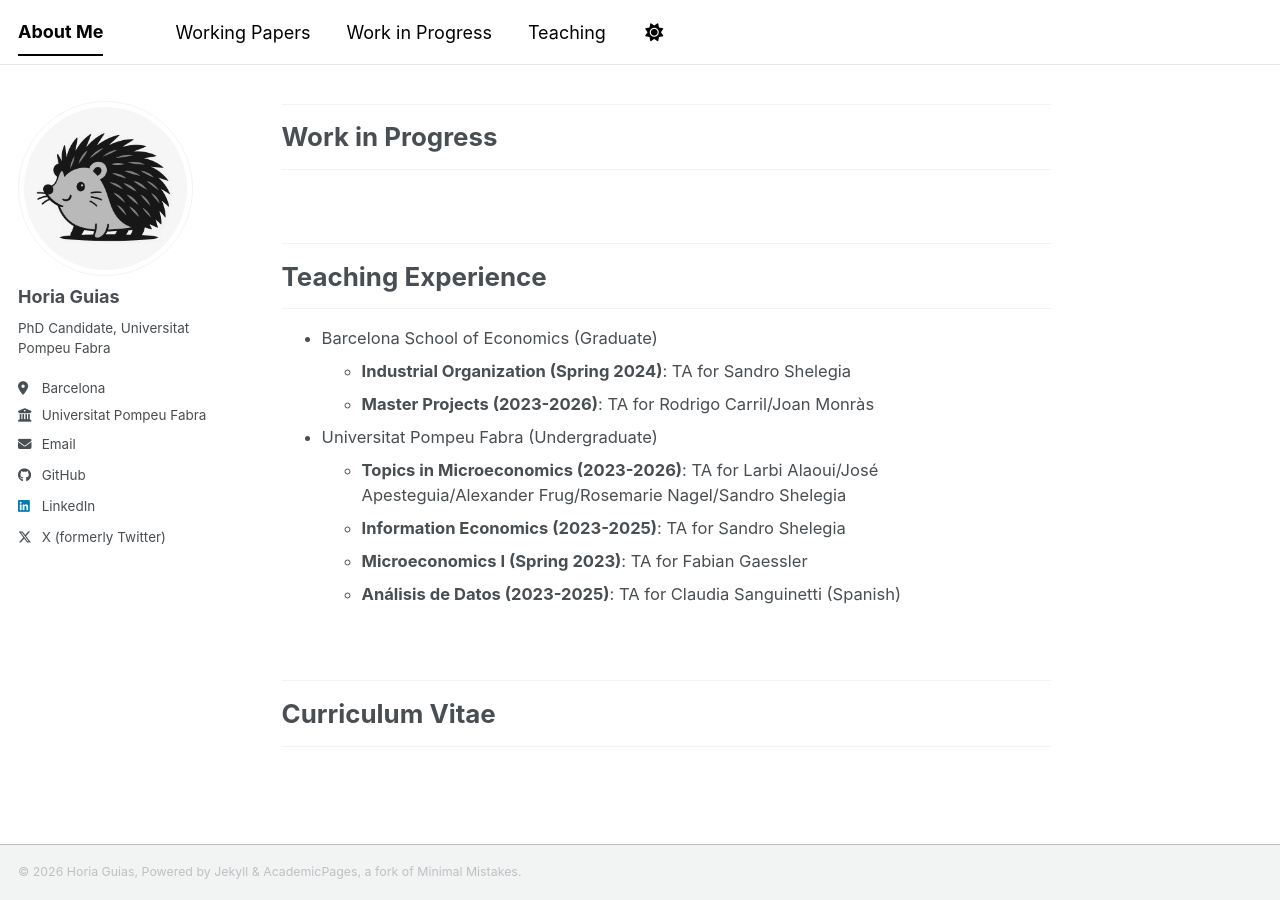
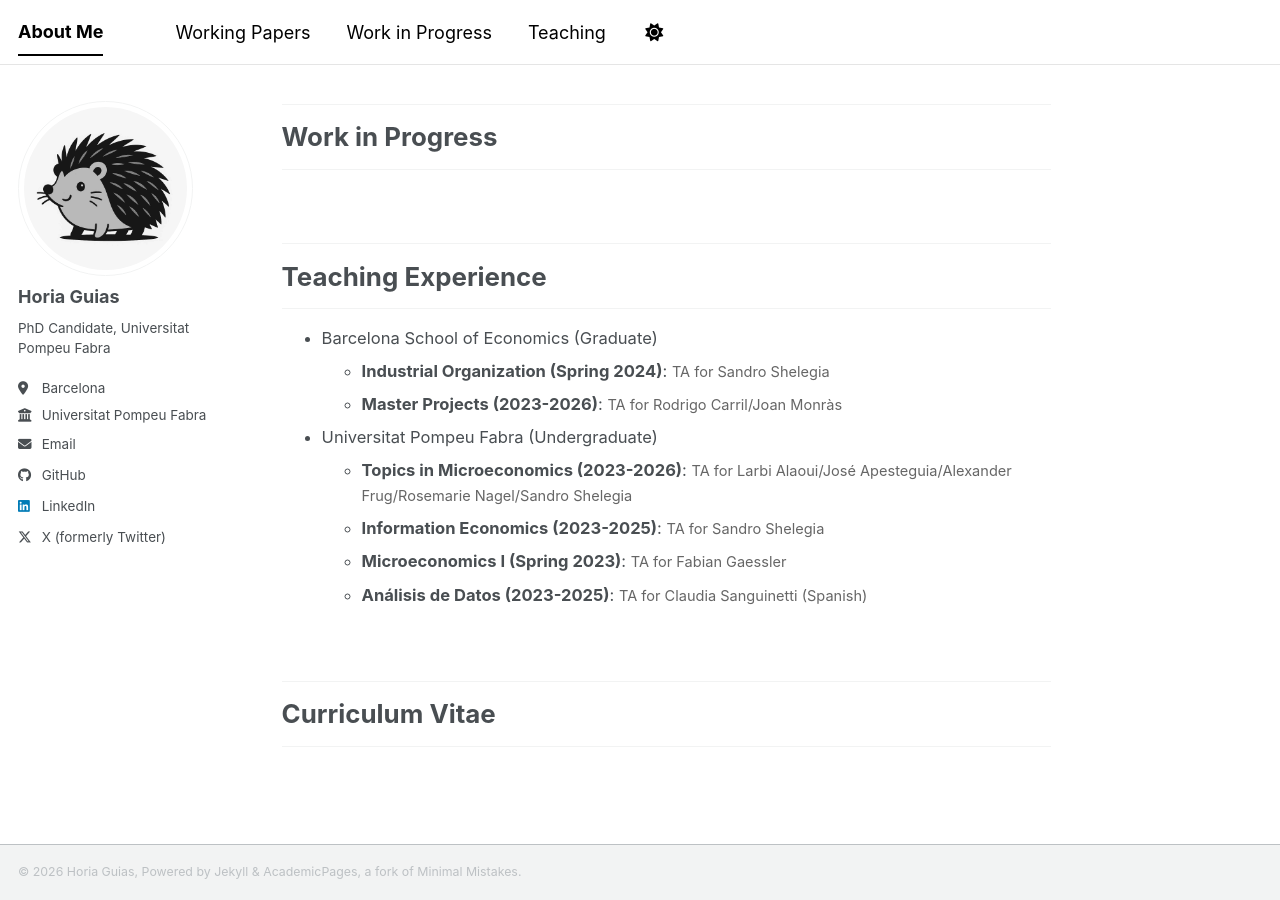
Before and after one commit to horiaguias/horiaguias.github.io, a Jekyll site: the page built from _pages/about.md, in a window 1280 px wide and 900 px high, scrolled down 716 px. Built offline with Jekyll 4.4.1, drawn with Linux system fonts in a browser that asks for light colours; a style sheet for code colours, icons or effects is not loaded.

Commit message:
Change Font Size Teaching Section

```diff
--- a/_pages/about.md
+++ b/_pages/about.md
@@ -67,14 +67,14 @@
 ---
 
 * Barcelona School of Economics (Graduate)
-  * **Industrial Organization (Spring 2024)**: TA for Sandro Shelegia
-  * **Master Projects (2023-2026)**: TA for Rodrigo Carril/Joan Monràs
+  * **Industrial Organization (Spring 2024)**: <span style="font-size: 0.88em; color: #666666;">TA for Sandro Shelegia</span>
+  * **Master Projects (2023-2026)**: <span style="font-size: 0.88em; color: #666666;">TA for Rodrigo Carril/Joan Monràs</span>
 
 * Universitat Pompeu Fabra (Undergraduate)
-  * **Topics in Microeconomics (2023-2026)**: TA for Larbi Alaoui/José Apesteguia/Alexander Frug/Rosemarie Nagel/Sandro Shelegia
-  * **Information Economics (2023-2025)**: TA for Sandro Shelegia
-  * **Microeconomics I (Spring 2023)**: TA for Fabian Gaessler
-  * **Análisis de Datos (2023-2025)**: TA for Claudia Sanguinetti (Spanish)
+  * **Topics in Microeconomics (2023-2026)**: <span style="font-size: 0.88em; color: #666666;">TA for Larbi Alaoui/José Apesteguia/Alexander Frug/Rosemarie Nagel/Sandro Shelegia</span>
+  * **Information Economics (2023-2025)**: <span style="font-size: 0.88em; color: #666666;">TA for Sandro Shelegia</span>
+  * **Microeconomics I (Spring 2023)**: <span style="font-size: 0.88em; color: #666666;">TA for Fabian Gaessler</span>
+  * **Análisis de Datos (2023-2025)**: <span style="font-size: 0.88em; color: #666666;">TA for Claudia Sanguinetti (Spanish)</span>
 
 <div style="height: 40px;"></div>
 
```
